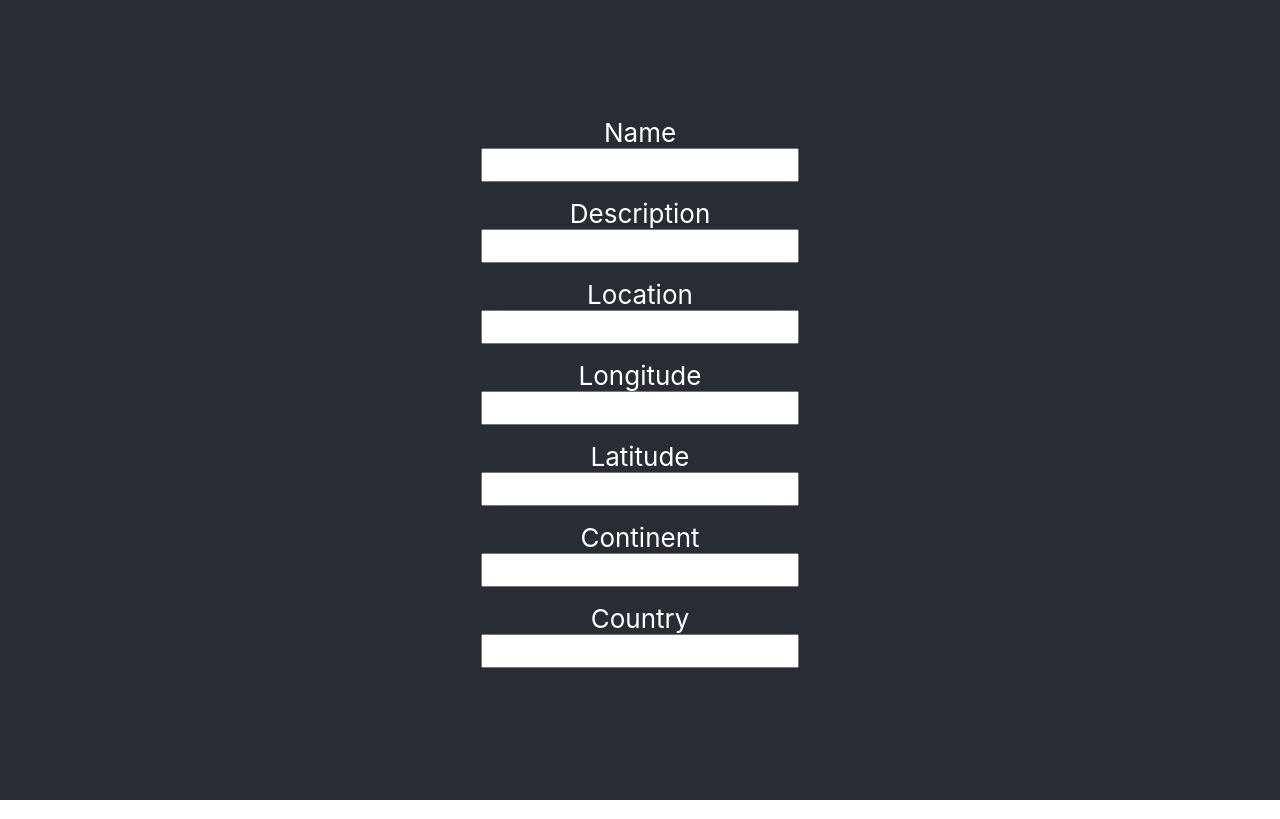
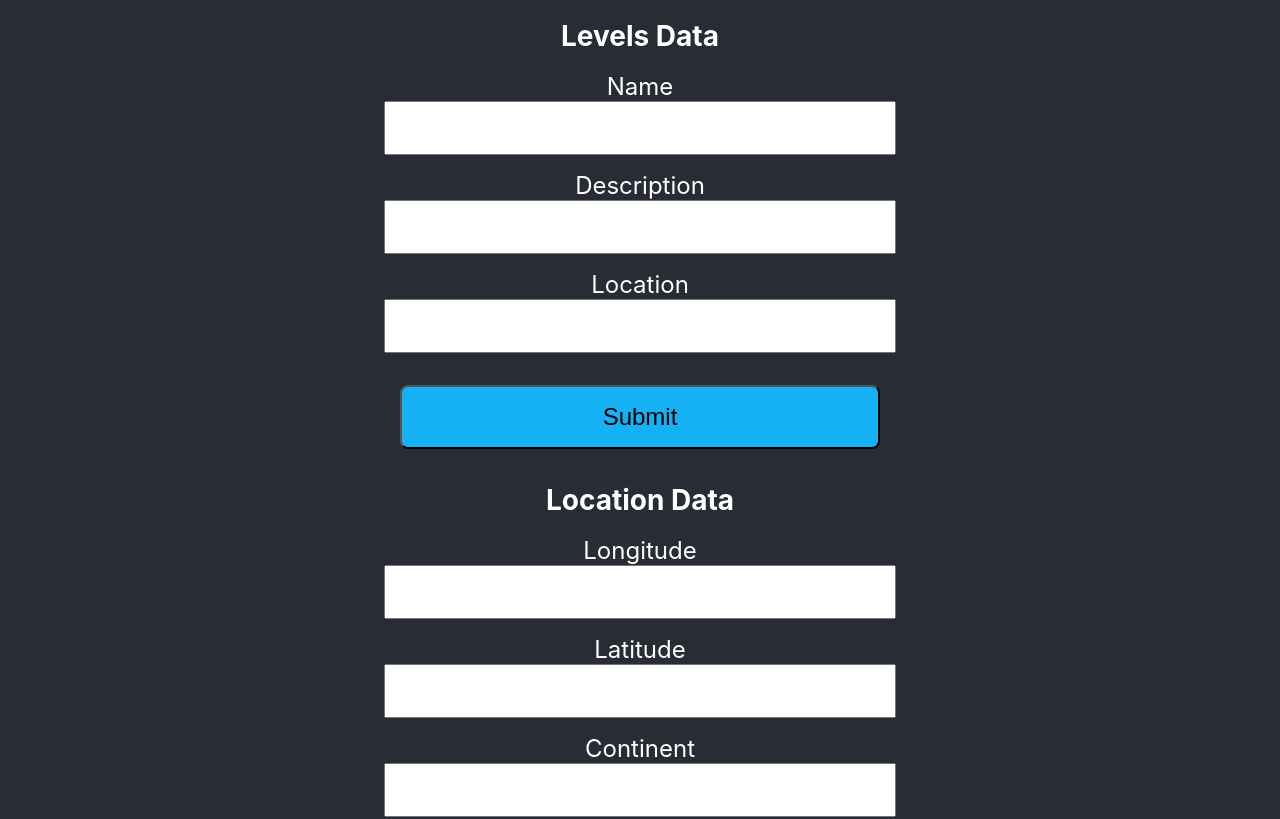
Before and after one commit to maciejzara/new_project, a React (Create React App) app: page / in a window 1280 px wide. Shown: the top 819 px of the page. Built offline with nearby package versions, Linux system fonts and the light colour scheme.

Commit message:
3rd commit

```diff
--- a/src/components/Form.jsx
+++ b/src/components/Form.jsx
@@ -1,45 +1,78 @@
-import React from "react";
+import React, { useRef } from "react";
 import "./Form.style.css";
 
 export const Form = () => {
-  const addLevels = async () => {
-    const response = await fetch("http://0.0.0.0:22559/api/levels", {
+  const nameRef = useRef();
+  const descriptionRef = useRef();
+  const locationRef = useRef();
+
+  const longitudeRef = useRef();
+  const latitudeRef = useRef();
+  const continentRef = useRef();
+  const countryRef = useRef();
+
+  const addLevels = async (e) => {
+    e.preventDefault();
+    const response = await fetch("http://0.0.0.0:13899/api/levels", {
       headers: {
         Authorization: `Bearer {${process.env.API_KEY}}`,
       },
       method: "POST",
-      body: JSON.stringify(),
+      body: JSON.stringify({
+        data: {
+          name: nameRef.current.value,
+          description: descriptionRef.current.value,
+          location: locationRef.current.value,
+        },
+      }),
     });
+    const data = await response.json();
+
+    console.log(data);
   };
 
-  const addLocations = async () => {
-    const response = await fetch("http://0.0.0.0:22559/api/locations", {
-      headers: { Authorization: `Bearer {${process.env.API_KEY}}` },
+  const addLocations = async (e) => {
+    e.preventDefault();
+    const response = await fetch("http://0.0.0.0:13899/api/locations", {
+      headers: {
+        Authorization: `Bearer {${process.env.API_KEY}}`,
+      },
       method: "POST",
-      body: JSON.stringify(),
+      body: JSON.stringify({
+        data: {
+          longitude: longitudeRef.current.value,
+          latitude: latitudeRef.current.value,
+          continent: continentRef.current.value,
+          country: countryRef.current.value,
+        },
+      }),
     });
   };
 
   return (
     <>
       <form onSubmit={addLevels}>
+        <h1>Levels Data</h1>
         <label htmlFor="name">Name</label>
-        <input id="name"></input>
+        <input type="text" id="name" ref={nameRef}></input>
         <label htmlFor="description">Description</label>
-        <input id="description"></input>
+        <input id="description" ref={descriptionRef}></input>
         <label htmlFor="location">Location</label>
-        <input id="location" onSubmit={addLocations}></input>
+        <input id="location" ref={locationRef}></input>
+        <button type="submit">Submit</button>
       </form>
 
       <form onSubmit={addLocations}>
+        <h1>Location Data</h1>
         <label htmlFor="longitude">Longitude</label>
-        <input id="longitude"></input>
+        <input id="longitude" ref={longitudeRef}></input>
         <label htmlFor="latitude">Latitude</label>
-        <input id="latitude" onSubmit={addLocations}></input>
+        <input id="latitude" ref={latitudeRef}></input>
         <label htmlFor="continent">Continent</label>
-        <input id="continent" onSubmit={addLocations}></input>
+        <input id="continent" ref={continentRef}></input>
         <label htmlFor="country">Country</label>
-        <input id="country" onSubmit={addLocations}></input>
+        <input id="country" ref={countryRef}></input>
+        <button type="submit">Submit</button>
       </form>
     </>
   );
--- a/src/components/Form.style.css
+++ b/src/components/Form.style.css
@@ -2,9 +2,28 @@ form {
   display: flex;
   align-content: center;
   flex-direction: column;
+  width: 40%;
 }
 
 input {
-  font-size: x-large;
+  font-size: 24px;
   margin-bottom: 1rem;
+  height: 2em;
 }
+
+button {
+  font-size: 24px;
+  border-radius: 8px;
+  margin: 1rem;
+  padding: 1rem;
+  background-color: rgb(21, 177, 244);
+  cursor: pointer;
+}
+
+label {
+  font-size: 24px;
+}
+
+h1 {
+  font-size: 28px;
+}
```
